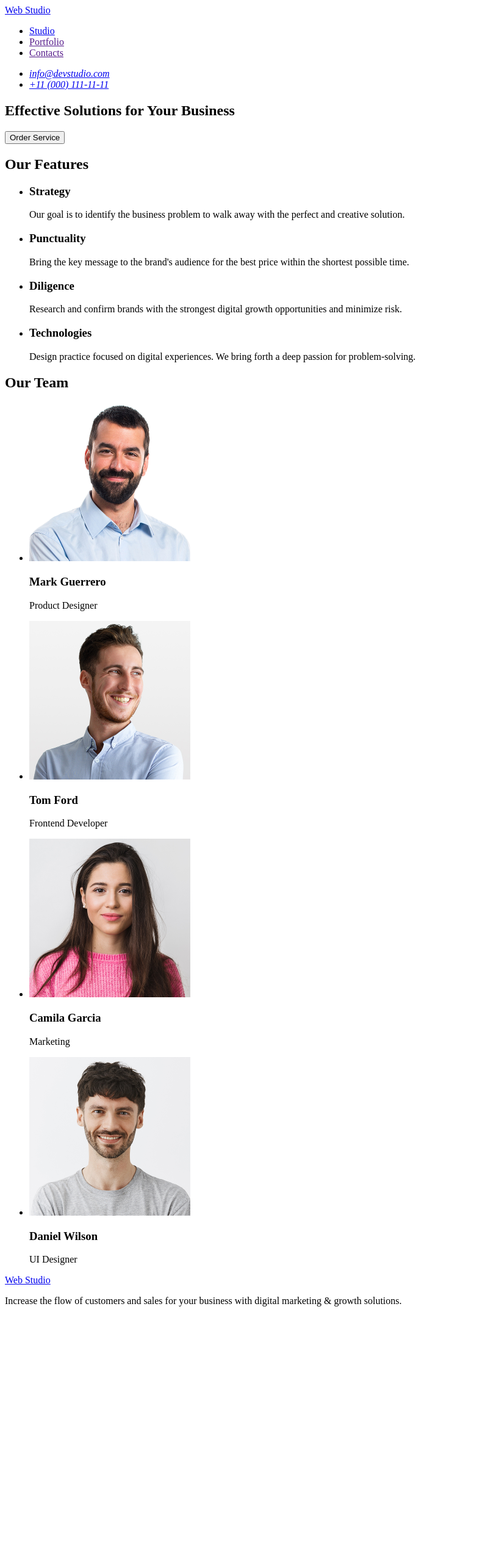
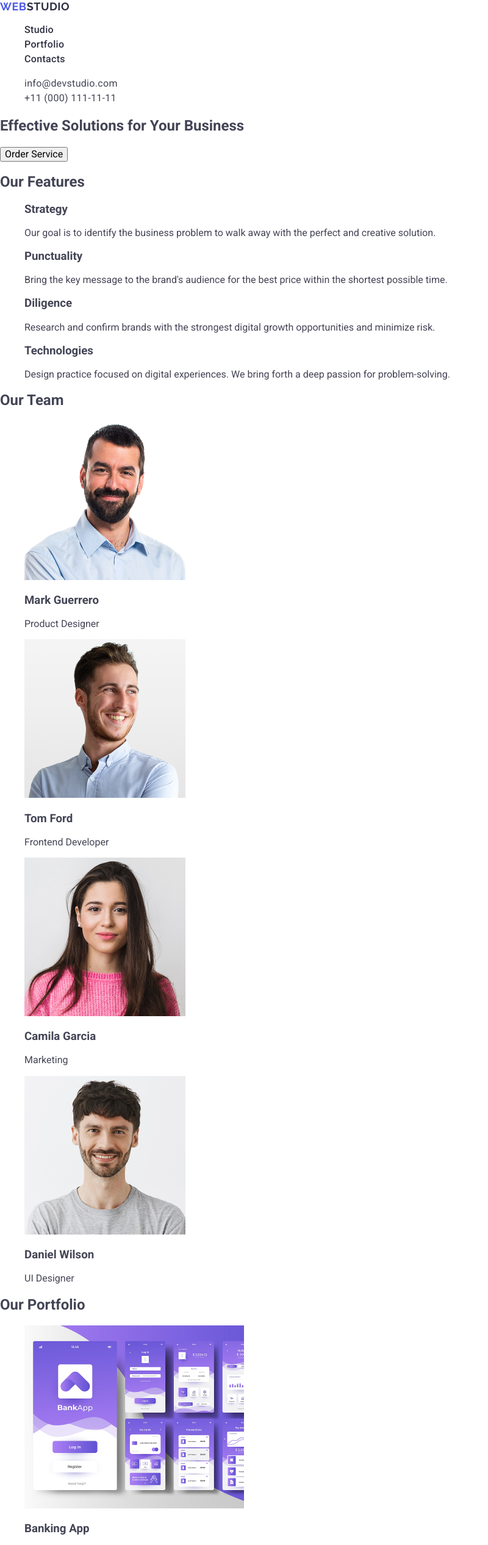
Before and after one commit to KiraSpace777/goit-markup-hw-02, a plain HTML site: page index.html in a window 1280 px wide. Shown: the top 2533 px of the page at 61% size, without its empty margins (0-800 px from the left). Before the commit the page ends 2158 px from the top, so only its background shows below. Drawn offline with nearby package versions, Linux system fonts and the light colour scheme.

Commit message:
HW-2, test-1 portfolio

```diff
--- /dev/null
+++ b/css/styles.css
@@ -0,0 +1,88 @@
+/*font-family: "Roboto", sans-serif;
+font-family: "Raleway", sans-serif;*/
+
+/* ------------GENERAL STYLES-----------*/
+body {
+  font-family: "Roboto", sans-serif;
+  color: #434455;
+  background-color: #ffffff;
+}
+
+ul,
+ol {
+  list-style-type: none;
+}
+
+a {
+  text-decoration: none;
+}
+
+/* ------------PAGE HEADER-----------*/
+
+/*-- .page-header {}--*/
+/*-- .header-nav {}--*/
+
+.logo {
+  font-family: "Raleway", sans-serif;
+  font-weight: 700;
+  font-size: 18px;
+  line-height: 1.17;
+  letter-spacing: 0.03em;
+  text-transform: uppercase;
+  color: #4d5ae5;
+}
+
+/*-- 3 module --.header-logo {margin-right: 76px;}--*/
+
+.header-logo .logo-part {
+  color: #2e2f42;
+}
+
+/*-- .header-nav-list {}--*/
+/*-- .header-nav-item {}--*/
+
+.header-nav-link {
+  font-weight: 500;
+  font-size: 16px;
+  line-height: 1.5;
+  letter-spacing: 0.02em;
+  color: #2e2f42;
+}
+
+.contacts {
+  font-style: normal;
+}
+
+/*-- .contacts-list {}--*/
+/*-- .contacts-item {}--*/
+
+.contacts-link {
+  /*-- .font-weight: 400; значення за замовчуванням у браузера, тому не задаэмо по коду--*/
+  font-size: 16px;
+  line-height: 1.5;
+  letter-spacing: 0.02em;
+  color: #434455;
+}
+
+.header-nav-link:hover,
+.header-nav-link:focus,
+.contacts-link:hover,
+.contacts-link:focus {
+  color: #404bbf;
+}
+
+/* ------------MAIN PAGE / order -----------*/
+/* ------------MAIN PAGE / features --------*/
+/* ------------MAIN PAGE / team ------------*/
+/* ------------MAIN PAGE / portfolio -------*/
+
+/* ------------PAGE FOOTER -----------------*/
+.page-footer {
+  background-color: #2e2f42;
+}
+
+/*-- 3 module -- .footer-logo {margin-bottom: 16px;}--*/
+
+.footer-logo .logo-part {
+  color: #f4f4fd;
+}
--- a/index.html
+++ b/index.html
@@ -4,24 +4,53 @@
     <meta charset="UTF-8" />
     <meta name="viewport" content="width=device-width, initial-scale=1.0" />
     <title>Document</title>
+
+    <link
+      rel="stylesheet"
+      href="https://cdnjs.cloudflare.com/ajax/libs/modern-normalize/3.0.1/modern-normalize.min.css"
+      integrity="sha512-q6WgHqiHlKyOqslT/lgBgodhd03Wp4BEqKeW6nNtlOY4quzyG3VoQKFrieaCeSnuVseNKRGpGeDU3qPmabCANg=="
+      crossorigin="anonymous"
+      referrerpolicy="no-referrer"
+    />
+
+    <link rel="preconnect" href="https://fonts.googleapis.com" />
+    <link rel="preconnect" href="https://fonts.gstatic.com" crossorigin />
+    <link
+      href="https://fonts.googleapis.com/css2?family=Raleway:wght@700&family=Roboto:wght@400..700&display=swap"
+      rel="stylesheet"
+    />
+
+    <link rel="stylesheet" href="./css/styles.css" />
   </head>
   <body>
-    <header>
-      <nav>
-        <a href="/index.html">Web Studio</a>
-        <ul>
-          <li><a href="/index.html">Studio</a></li>
-          <li><a href="">Portfolio</a></li>
-          <li><a href="">Contacts</a></li>
+    <header class="page-header">
+      <nav class="header-nav">
+        <a class="logo header-logo" href="/index.html"
+          >Web<span class="logo-part">Studio</span></a
+        >
+        <ul class="header-nav-list">
+          <li class="header-nav-item">
+            <a class="header-nav-link" href="/index.html">Studio</a>
+          </li>
+          <li class="header-nav-item">
+            <a class="header-nav-link" href="">Portfolio</a>
+          </li>
+          <li class="header-nav-item">
+            <a class="header-nav-link" href="">Contacts</a>
+          </li>
         </ul>
       </nav>
-      <address>
-        <ul>
-          <li>
-            <a href="mailto:info@devstudio.com">info@devstudio.com</a>
+      <address class="contacts">
+        <ul class="contacts-list">
+          <li class="contacts-item">
+            <a class="contacts-link" href="mailto:info@devstudio.com"
+              >info@devstudio.com</a
+            >
           </li>
-          <li>
-            <a href="tel:+110001111111">+11 (000) 111-11-11</a>
+          <li class="contacts-item">
+            <a class="contacts-link" href="tel:+110001111111"
+              >+11 (000) 111-11-11</a
+            >
           </li>
         </ul>
       </address>
@@ -111,9 +140,76 @@
           </li>
         </ul>
       </section>
+      <section>
+        <h2>Our Portfolio</h2>
+        <ul>
+          <li>
+            <img
+              src="./images/img-portfolio-1.png"
+              alt=""
+              width="360"
+              height="300"
+            />
+            <h3>Banking App</h3>
+            <p></p>
+          </li>
+          <li>
+            <img
+              src="./images/img-portfolio-2.png"
+              alt=""
+              width="360"
+              height="300"
+            />
+            <h3>Cashless Payment</h3>
+            <p></p>
+          </li>
+          <li>
+            <img
+              src="./images/img-portfolio-3.png"
+              alt=""
+              width="360"
+              height="300"
+            />
+            <h3>Meditaion App</h3>
+            <p></p>
+          </li>
+          <li>
+            <img
+              src="./images/img-portfolio-4.png"
+              alt=""
+              width="360"
+              height="300"
+            />
+            <h3>Taxi Service</h3>
+            <p></p>
+          </li>
+          <li>
+            <img
+              src="./images/img-portfolio-5.png"
+              alt=""
+              width="360"
+              height="300"
+            />
+            <h3>Screen Illustrations</h3>
+            <p></p>
+          </li>
+          <li>
+            <img
+              src="./images/img-portfolio-6.png"
+              alt=""
+              width="360"
+              height="300"
+            />
+            <h3>Online Courses</h3>
+            <p></p>
+          </li>
+        </ul>
+      </section>
     </main>
-    <footer>
-      <a href="/index.html">Web Studio</a>
+    <footer class="page-footer">
+      <a class="logo footer-logo" href="/index.html"
+        >Web<span class="logo-part">Studio</span></a
+      >
       <p>
         Increase the flow of customers and sales for your business with digital
         marketing & growth solutions.
```
Also changed, not shown: images/img-portfolio-1.png (added), images/img-portfolio-2.png (added), images/img-portfolio-3.png (added), images/img-portfolio-4.png (added), images/img-portfolio-5.png (added), images/img-portfolio-6.png (added).
